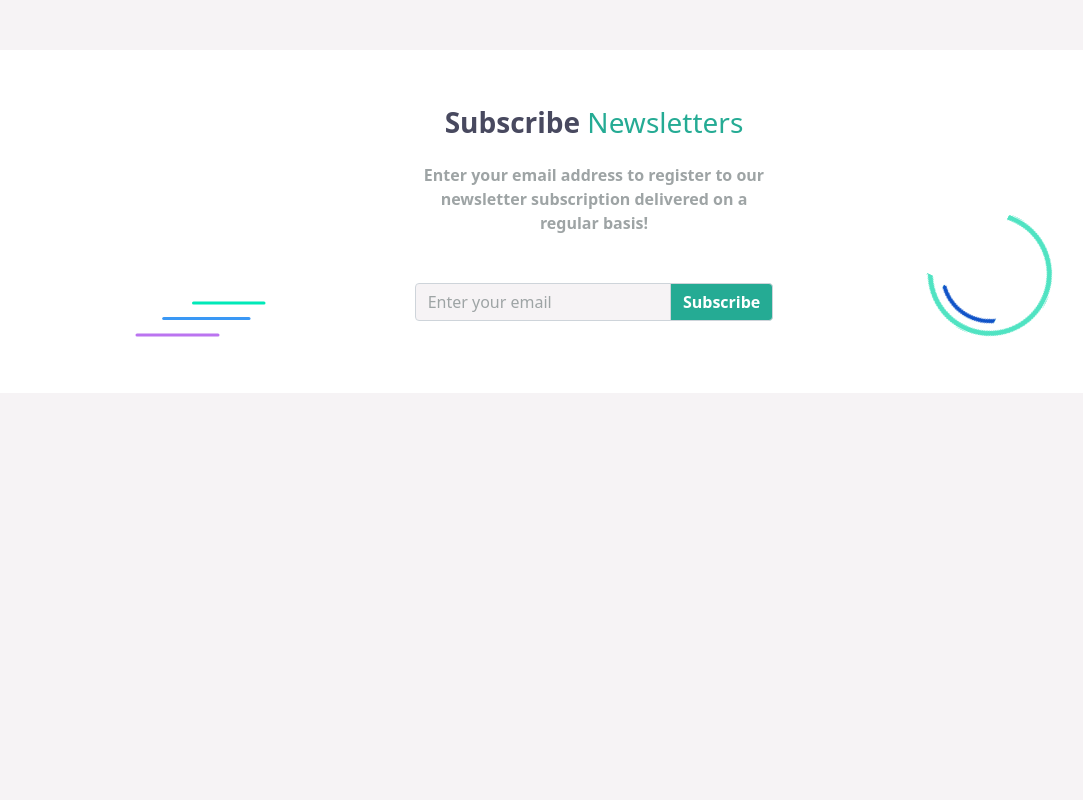
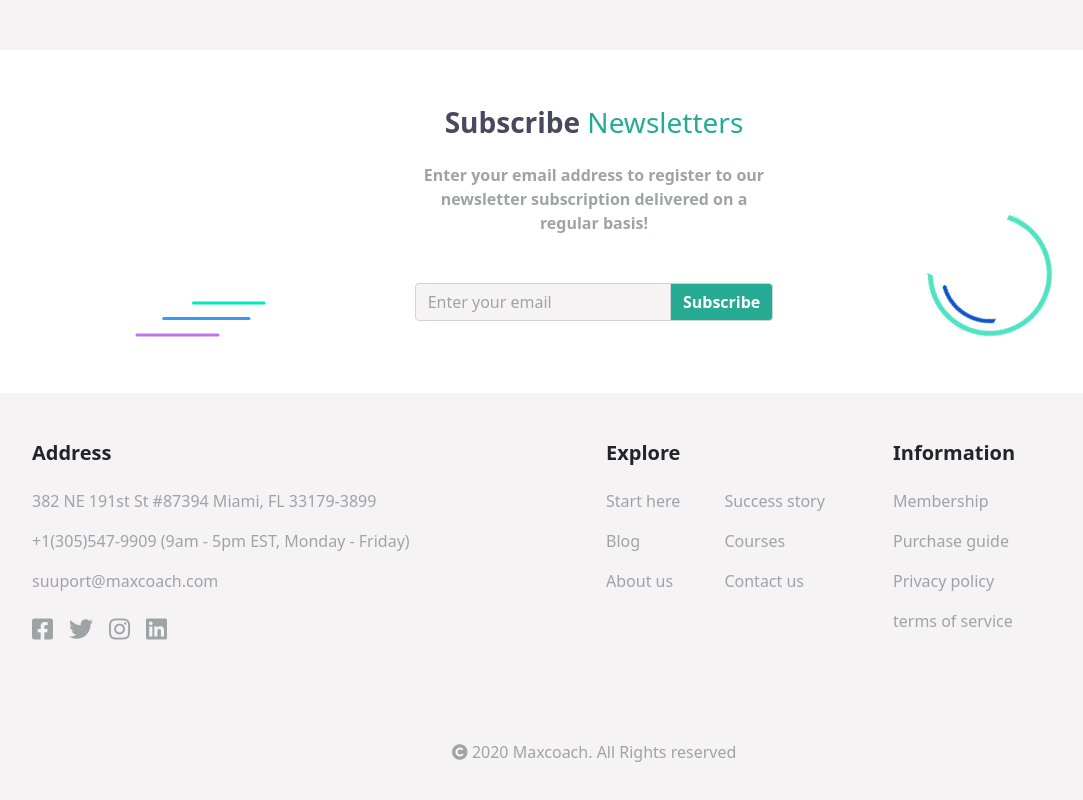
Before and after one commit to Matteoanselmo/proj-html-vuejs, a Vue app: page / in a window 1280 px wide. Shown: the part 4832-5632 px from the top of the page, without its empty margins (46-1129 px from the left). Before the commit the page ends 5225 px from the top, so only its background shows below. Built offline with nearby package versions, Linux system fonts and the light colour scheme.

Commit message:
implementazione footer

```diff
--- a/src/components/Footer.vue
+++ b/src/components/Footer.vue
@@ -1,17 +1,88 @@
 <template>
   <div>
-    <div class="container">
-
+    <div class="container p-2 py-5">
+      <div class="row">
+        <div class="col-6 mb-5" v-for="(address, index ) in addressInfo" :key="index + 'k'" >
+          <h5 class="mb-4 fw-bold">Address</h5>
+          <div id="address-info">
+            <p>{{address.location}}</p>
+            <p>{{address.phone}}</p>
+            <p class="mb-4">{{address.mail}}</p>
+            <i class="fab fa-facebook-square me-3 fs-4"></i>
+            <i class="fab fa-twitter me-3 fs-4"></i>
+            <i class="fab fa-instagram me-3 fs-4"></i>
+            <i class="fab fa-linkedin me-3 fs-4"></i>
+          </div>
+        </div>
+        <div class="col-3" >
+          <h5 class="mb-4 fw-bold">Explore</h5>
+          <div class="d-flex flex-column flex-wrap" id="explore-info">
+            <p v-for="(info, index) in exploreInfo" :key="index + 'l'"> {{info}} </p>
+          </div>
+        </div>
+        <div class="col-3" >
+          <h5 class="mb-4 fw-bold">Information</h5>
+          <div class="d-flex flex-column flex-wrap" id="information-info">
+            <p v-for="(info, index) in informationInfo" :key="index + 'm'"> {{info}} </p>
+          </div>
+        </div>
+        <div class="col-12 text-center p-5">
+          <p><i class="fas fa-copyright"></i> 2020 Maxcoach. All Rights reserved</p>
+        </div>
+      </div>
     </div>
   </div>
 </template>
 
 <script>
 export default {
-  name: 'IndexFooter'
+  name: 'IndexFooter',
+  data: function(){
+    return{
+      addressInfo: [
+        {
+          location: '382 NE 191st St #87394 Miami, FL 33179-3899',
+          phone: '+1(305)547-9909 (9am - 5pm EST, Monday - Friday)',
+          mail: 'suuport@maxcoach.com'
+        }
+      ],
+      exploreInfo: [
+        'Start here',
+        'Blog',
+        'About us',
+        'Success story',
+        'Courses',
+        'Contact us'
+      ],
+      informationInfo: [
+        'Membership',
+        'Purchase guide',
+        'Privacy policy',
+        'terms of service'
+      ]
+    }
+  }
 }
 </script>
 
 <!-- Add "scoped" attribute to limit CSS to this component only -->
 <style scoped lang="scss">
+@import '@/style/main-style.scss';
+#address-info{
+  color: $Edward;
+}
+#explore-info{
+  height: 150px;
+  p{
+    color: $Edward;
+  }
+}
+#information-info{
+  p{
+    color: $Edward;
+  }
+}
+.col-12{
+  color: $Edward;
+}
 </style>
```
